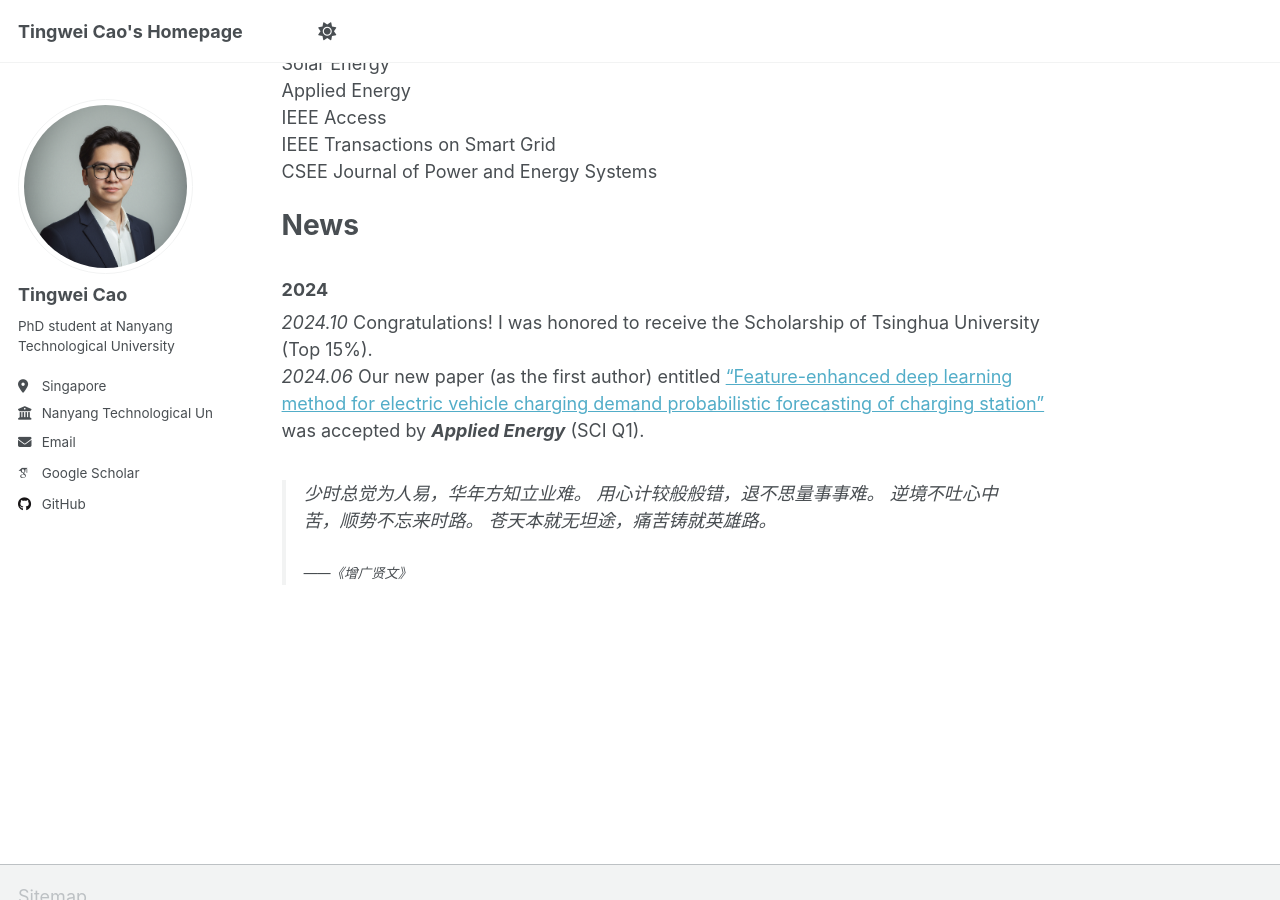
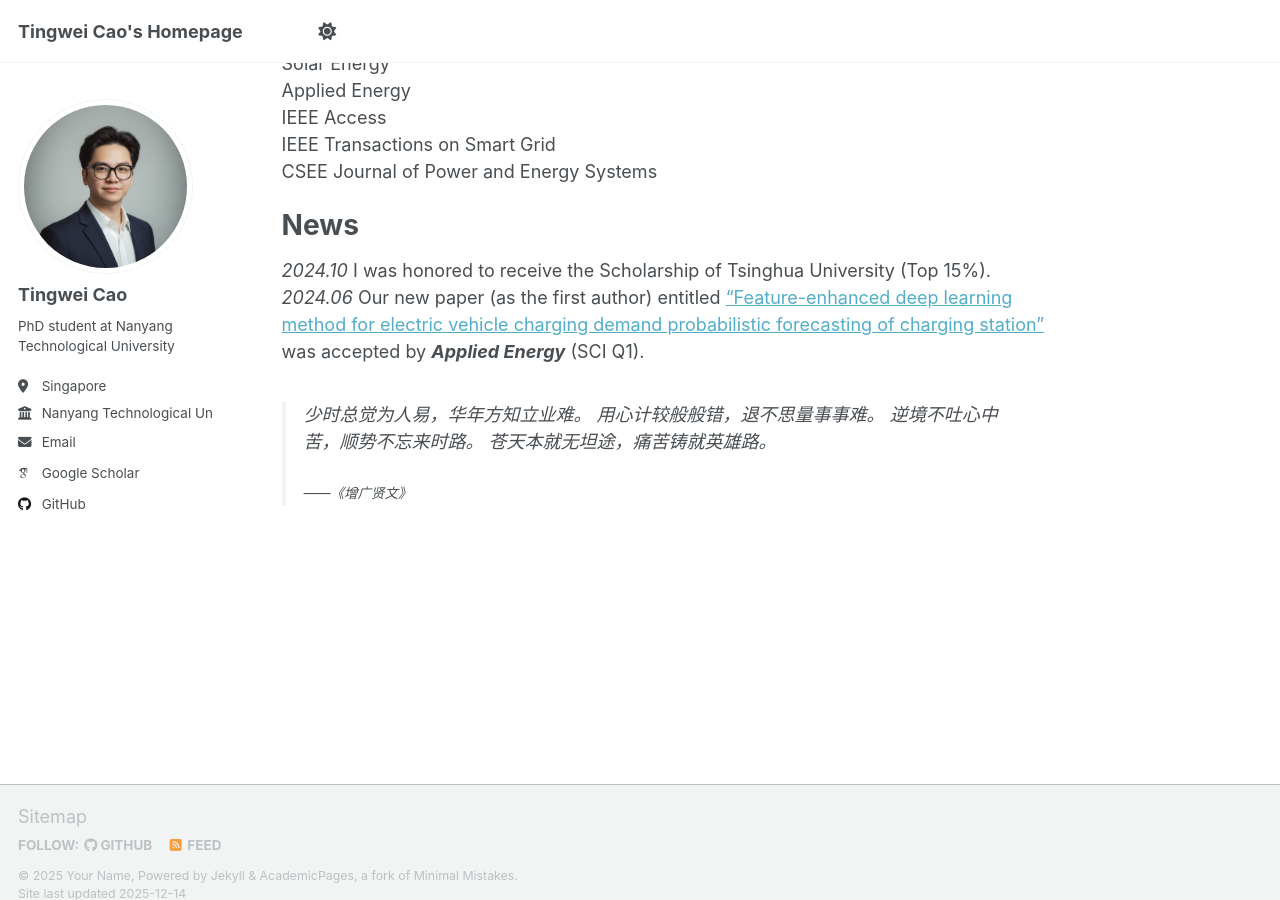
Before and after one commit to tingweicao/tingweicao.github.io, a Jekyll site: the page built from _pages/about.md, in a window 1280 px wide and 900 px high, scrolled down 1023 px. Built offline with Jekyll 4.4.1, drawn with Linux system fonts in a browser that asks for light colours; some web fonts are replaced; a script that is not in the unit is left out.

Commit message:
Update about.md

```diff
--- a/_pages/about.md
+++ b/_pages/about.md
@@ -33,8 +33,7 @@ CSEE Journal of Power and Energy Systems
 
 News
 ======
-### 2024
-_2024.10_ Congratulations! I was honored to receive the Scholarship of Tsinghua University (Top 15%).
+_2024.10_ I was honored to receive the Scholarship of Tsinghua University (Top 15%).
 _2024.06_ Our new paper (as the first author) entitled ["Feature-enhanced deep learning method for electric vehicle charging demand probabilistic forecasting of charging station"](https://www.sciencedirect.com/science/article/abs/pii/S0306261924011346) was accepted by ***Applied Energy*** (SCI Q1).
 
 > 少时总觉为人易，华年方知立业难。
```
